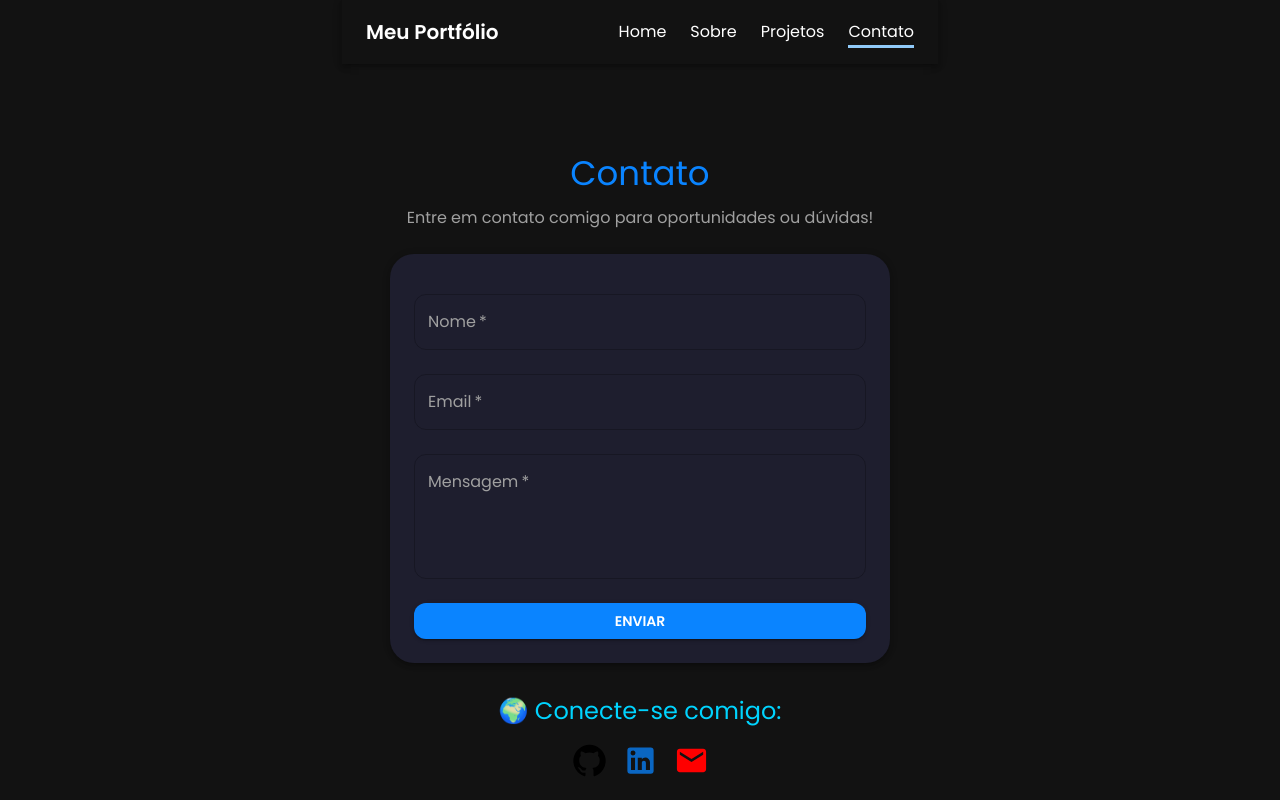
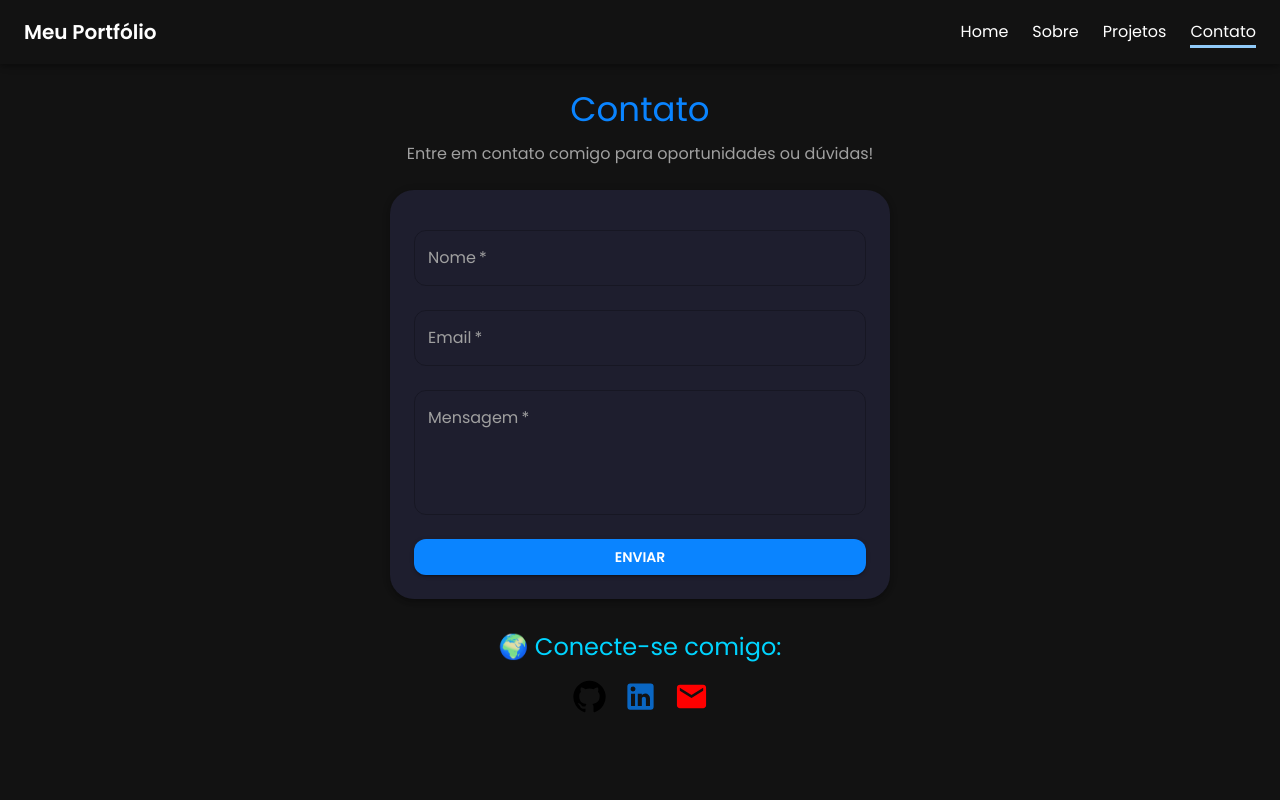
Before and after one commit to Joaos32/Portfolio, a React (Vite) app: page /contact in a window 1280 px wide. Shown: the top 800 px of the page. Built offline with nearby package versions, Linux system fonts and the light colour scheme.

Commit message:
Atualização de animação

```diff
--- a/src/components/Navbar.jsx
+++ b/src/components/Navbar.jsx
@@ -11,8 +11,6 @@ import { Menu as MenuIcon } from "@mui/icons-material";
 import { useState } from "react";
 import { Link, useLocation } from "react-router-dom";
 import { motion } from "framer-motion";
-
-
 
 const navLinks = [
   { label: "Home", path: "/" },
@@ -29,7 +27,7 @@ function Navbar() {
   const handleClose = () => setAnchorEl(null);
 
   return (
-    <AppBar position="static" sx={{ backgroundColor: "#121212", zIndex: 10 }}>
+    <AppBar position="fixed" sx={{ width: "100%", backgroundColor: "#121212", zIndex: 10 }}>
       <Toolbar>
         <Typography variant="h6" sx={{ flexGrow: 1, fontWeight: "bold" }}>
           Meu Portfólio
```
